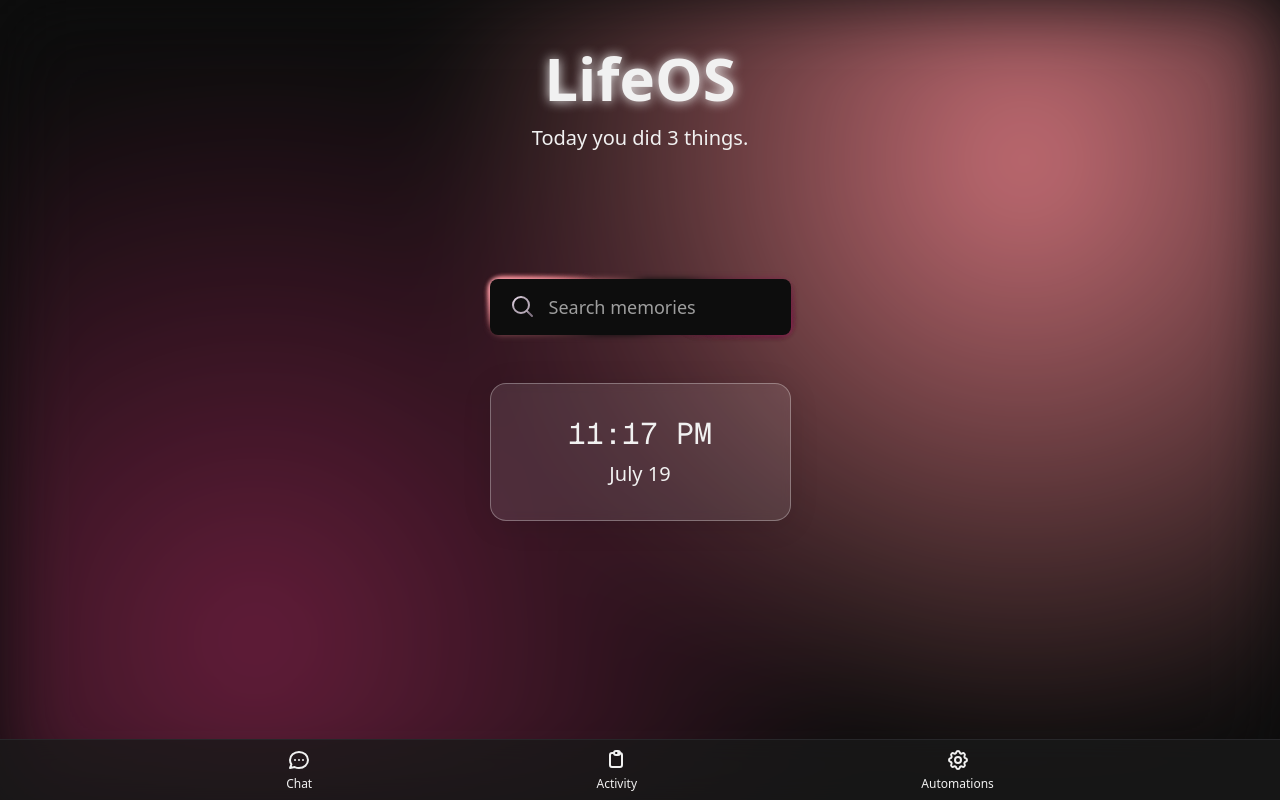
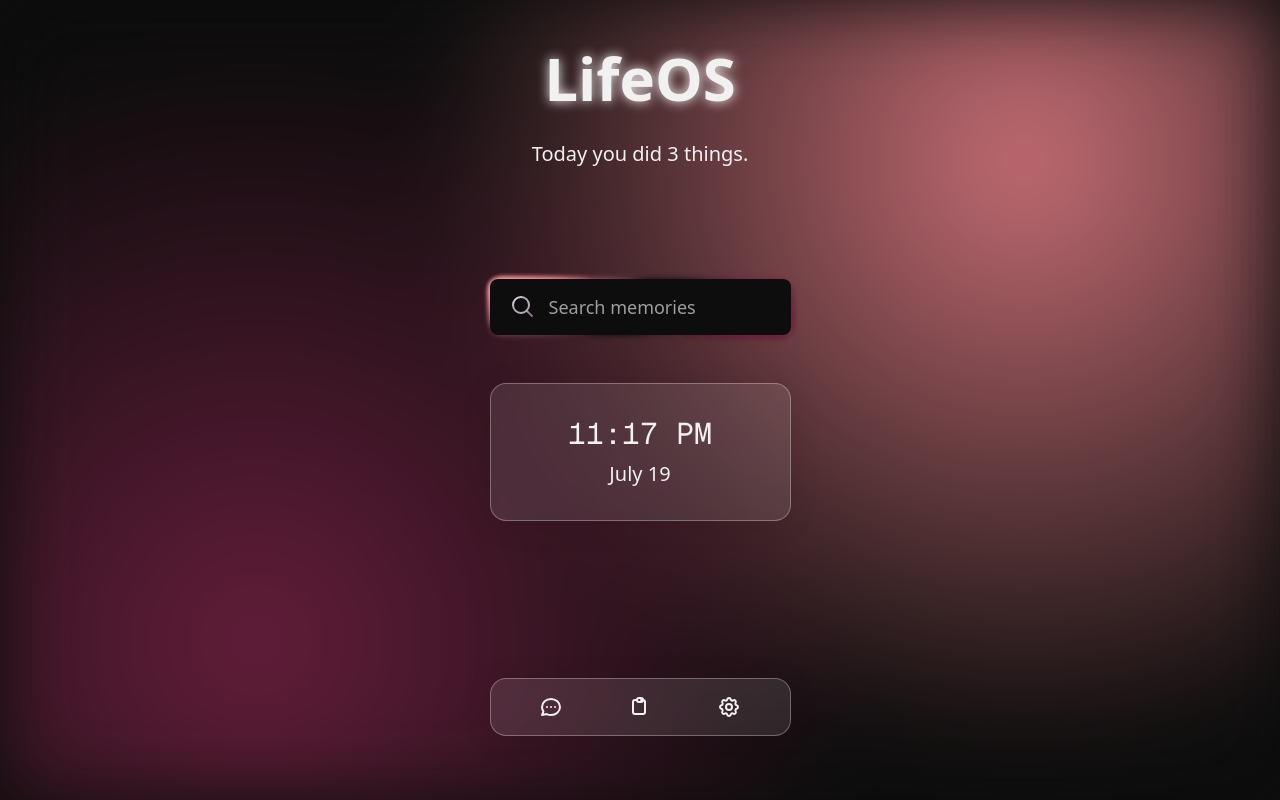
Before and after one commit to owenguoo/LifeOS, a Next.js app in the folder client/lifeos/: page / in a window 1280 px wide. Built offline with nearby package versions, Linux system fonts and the light colour scheme.

Commit message:
Adds bottom navigation

```diff
--- a/client/lifeos/src/app/page.tsx
+++ b/client/lifeos/src/app/page.tsx
@@ -1,14 +1,13 @@
-import Image from "next/image";
 import AnimatedSearchBar from "../components/AnimatedSearchBar";
 import Widget from "../components/Widget";
+import BottomNav from "../components/BottomNav";
 
 export default function Home() {
   return (
     <div className="min-h-screen flex flex-col">
-      {/* Top Header - Fixed */}
       <header className="fixed top-20 md:top-12 left-0 right-0 z-20">
         <div className="container mx-auto px-4 py-4">
-          <div className="flex flex-col items-center text-center gap-4">
+          <div className="flex flex-col items-center text-center gap-8">
             <h1 className="text-6xl font-semibold text-text-primary glow-light">LifeOS</h1>
             <div className="text-xl text-text-secondary">
               Today you did 3 things.
@@ -17,7 +16,6 @@ export default function Home() {
         </div>
       </header>
 
-      {/* Main Content Area */}
       <main className="flex-1 pt-20 pb-20 px-4 flex flex-col justify-center">
         <div className="container mx-auto max-w-md mx-auto px-16 space-y-12">
           <AnimatedSearchBar placeholder="Search memories" />
@@ -25,37 +23,7 @@ export default function Home() {
         </div>
       </main>
 
-      {/* Bottom Navigation - Fixed */}
-      <nav className="fixed bottom-0 left-0 right-0 z-20 bg-surface/80 backdrop-blur-md border-t border-border">
-        <div className="container mx-auto px-4 py-3">
-          <div className="flex items-center justify-around">
-            {/* Chat Tab */}
-            <button className="flex flex-col items-center space-y-1 p-2 rounded-lg hover:bg-surface-hover transition-colors">
-              <svg className="w-6 h-6 text-text-secondary" fill="none" stroke="currentColor" viewBox="0 0 24 24">
-                <path strokeLinecap="round" strokeLinejoin="round" strokeWidth={2} d="M8 12h.01M12 12h.01M16 12h.01M21 12c0 4.418-4.03 8-9 8a9.863 9.863 0 01-4.255-.949L3 20l1.395-3.72C3.512 15.042 3 13.574 3 12c0-4.418 4.03-8 9-8s9 3.582 9 8z" />
-              </svg>
-              <span className="text-xs text-text-secondary">Chat</span>
-            </button>
-
-            {/* Activity Tab */}
-            <button className="flex flex-col items-center space-y-1 p-2 rounded-lg hover:bg-surface-hover transition-colors">
-              <svg className="w-6 h-6 text-text-primary" fill="none" stroke="currentColor" viewBox="0 0 24 24">
-                <path strokeLinecap="round" strokeLinejoin="round" strokeWidth={2} d="M9 5H7a2 2 0 00-2 2v10a2 2 0 002 2h8a2 2 0 002-2V7a2 2 0 00-2-2h-2M9 5a2 2 0 002 2h2a2 2 0 002-2M9 5a2 2 0 012-2h2a2 2 0 012 2" />
-              </svg>
-              <span className="text-xs text-text-primary">Activity</span>
-            </button>
-
-            {/* Automations Tab */}
-            <button className="flex flex-col items-center space-y-1 p-2 rounded-lg hover:bg-surface-hover transition-colors">
-              <svg className="w-6 h-6 text-text-secondary" fill="none" stroke="currentColor" viewBox="0 0 24 24">
-                <path strokeLinecap="round" strokeLinejoin="round" strokeWidth={2} d="M10.325 4.317c.426-1.756 2.924-1.756 3.35 0a1.724 1.724 0 002.573 1.066c1.543-.94 3.31.826 2.37 2.37a1.724 1.724 0 001.065 2.572c1.756.426 1.756 2.924 0 3.35a1.724 1.724 0 00-1.066 2.573c.94 1.543-.826 3.31-2.37 2.37a1.724 1.724 0 00-2.572 1.065c-.426 1.756-2.924 1.756-3.35 0a1.724 1.724 0 00-2.573-1.066c-1.543.94-3.31-.826-2.37-2.37a1.724 1.724 0 00-1.065-2.572c-1.756-.426-1.756-2.924 0-3.35a1.724 1.724 0 001.066-2.573c-.94-1.543.826-3.31 2.37-2.37.996.608 2.296.07 2.572-1.065z" />
-                <path strokeLinecap="round" strokeLinejoin="round" strokeWidth={2} d="M15 12a3 3 0 11-6 0 3 3 0 016 0z" />
-              </svg>
-              <span className="text-xs text-text-secondary">Automations</span>
-            </button>
-          </div>
-        </div>
-      </nav>
+      <BottomNav />
     </div>
   );
 }
--- /dev/null
+++ b/client/lifeos/src/components/BottomNav.tsx
@@ -0,0 +1,69 @@
+export default function BottomNav() {
+  return (
+    <nav className="fixed bottom-0 left-0 right-0 z-20 glass-effect border-t border-border mb-16 max-w-[301px] mx-auto py-2">
+      <div className="container mx-auto px-4 py-3">
+        <div className="flex items-center justify-around">
+          {/* Chat Tab */}
+          <button className="flex flex-col items-center p-2 rounded-lg transition-colors group relative">
+            <svg
+              className="w-6 h-6 text-text-secondary"
+              fill="none"
+              stroke="currentColor"
+              viewBox="0 0 24 24"
+            >
+              <path
+                strokeLinecap="round"
+                strokeLinejoin="round"
+                strokeWidth={2}
+                d="M8 12h.01M12 12h.01M16 12h.01M21 12c0 4.418-4.03 8-9 8a9.863 9.863 0 01-4.255-.949L3 20l1.395-3.72C3.512 15.042 3 13.574 3 12c0-4.418 4.03-8 9-8s9 3.582 9 8z"
+              />
+            </svg>
+            <span className="text-xs text-text-secondary opacity-0 group-hover:opacity-100 transition-opacity absolute top-full mt-1 whitespace-nowrap">Chat</span>
+          </button>
+
+          {/* Activity Tab */}
+          <button className="flex flex-col items-center p-2 rounded-lg transition-colors group relative">
+            <svg
+              className="w-6 h-6 text-text-primary"
+              fill="none"
+              stroke="currentColor"
+              viewBox="0 0 24 24"
+            >
+              <path
+                strokeLinecap="round"
+                strokeLinejoin="round"
+                strokeWidth={2}
+                d="M9 5H7a2 2 0 00-2 2v10a2 2 0 002 2h8a2 2 0 002-2V7a2 2 0 00-2-2h-2M9 5a2 2 0 002 2h2a2 2 0 002-2M9 5a2 2 0 012-2h2a2 2 0 012 2"
+              />
+            </svg>
+            <span className="text-xs text-text-primary opacity-0 group-hover:opacity-100 transition-opacity absolute top-full mt-1 whitespace-nowrap">Activity</span>
+          </button>
+
+          {/* Automations Tab */}
+          <button className="flex flex-col items-center p-2 rounded-lg transition-colors group relative">
+            <svg
+              className="w-6 h-6 text-text-secondary"
+              fill="none"
+              stroke="currentColor"
+              viewBox="0 0 24 24"
+            >
+              <path
+                strokeLinecap="round"
+                strokeLinejoin="round"
+                strokeWidth={2}
+                d="M10.325 4.317c.426-1.756 2.924-1.756 3.35 0a1.724 1.724 0 002.573 1.066c1.543-.94 3.31.826 2.37 2.37a1.724 1.724 0 001.065 2.572c1.756.426 1.756 2.924 0 3.35a1.724 1.724 0 00-1.066 2.573c.94 1.543-.826 3.31-2.37 2.37a1.724 1.724 0 00-2.572 1.065c-.426 1.756-2.924 1.756-3.35 0a1.724 1.724 0 00-2.573-1.066c-1.543.94-3.31-.826-2.37-2.37a1.724 1.724 0 00-1.065-2.572c-1.756-.426-1.756-2.924 0-3.35a1.724 1.724 0 001.066-2.573c-.94-1.543.826-3.31 2.37-2.37.996.608 2.296.07 2.572-1.065z"
+              />
+              <path
+                strokeLinecap="round"
+                strokeLinejoin="round"
+                strokeWidth={2}
+                d="M15 12a3 3 0 11-6 0 3 3 0 016 0z"
+              />
+            </svg>
+            <span className="text-xs text-text-secondary opacity-0 group-hover:opacity-100 transition-opacity absolute top-full mt-1 whitespace-nowrap">Automations</span>
+          </button>
+        </div>
+      </div>
+    </nav>
+  );
+}
```
